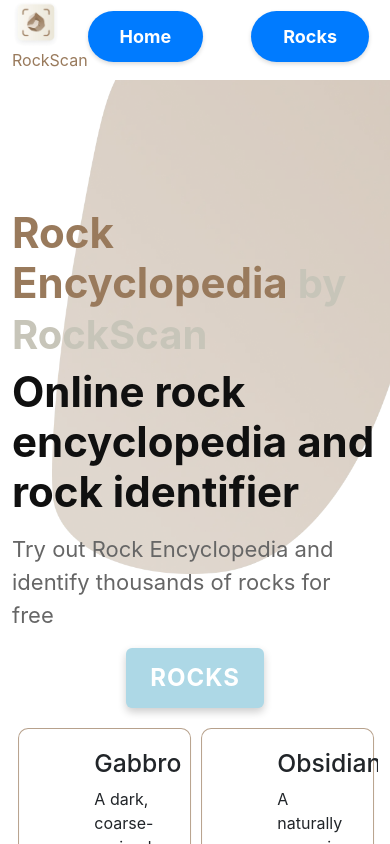
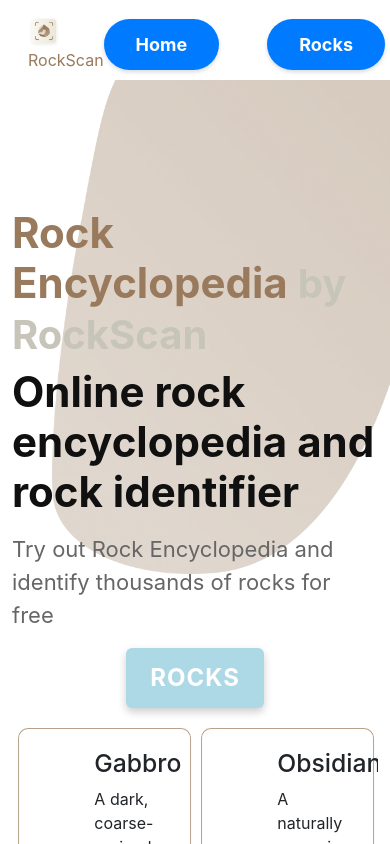
Before and after one commit to dovranmuhammet/rockscan, a React (Create React App) app: page / in a window 390 px wide. Shown: the top 844 px of the page. Built offline with nearby package versions, Linux system fonts and the light colour scheme.

Commit message:
Added for mobile style

```diff
--- a/src/components/header/navbar.css
+++ b/src/components/header/navbar.css
@@ -45,3 +45,29 @@
   transform: translateY(-2px);
   box-shadow: 0 4px 8px rgba(0, 0, 0, 0.15);
 }
+
+/* Mobile Styles */
+@media screen and (max-width: 480px) {
+  .navbar-wrapper {
+    padding: 1rem;
+  }
+
+  .navbar-wrapper .logo-img {
+    height: 2rem;
+  }
+
+  .navbar-wrapper .nav-links {
+    display: none;
+  }
+
+  .navbar-wrapper .nav-links.mobile {
+    display: flex;
+    flex-direction: column;
+    align-items: center;
+    margin-top: 1rem;
+  }
+
+  .navbar-wrapper .nav-links.mobile a {
+    margin: 0.5rem 0;
+  }
+}
```
